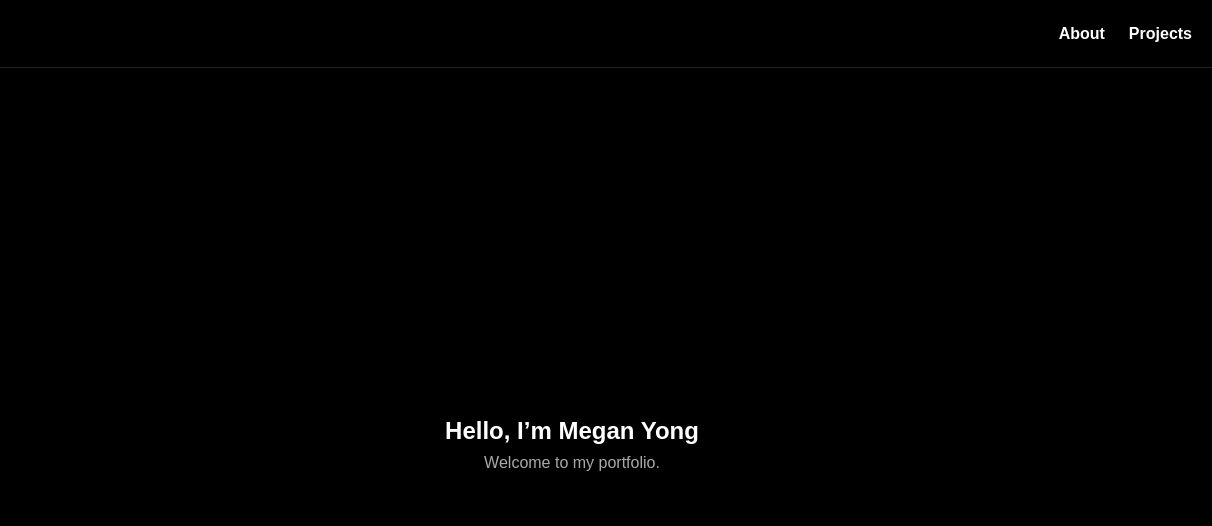
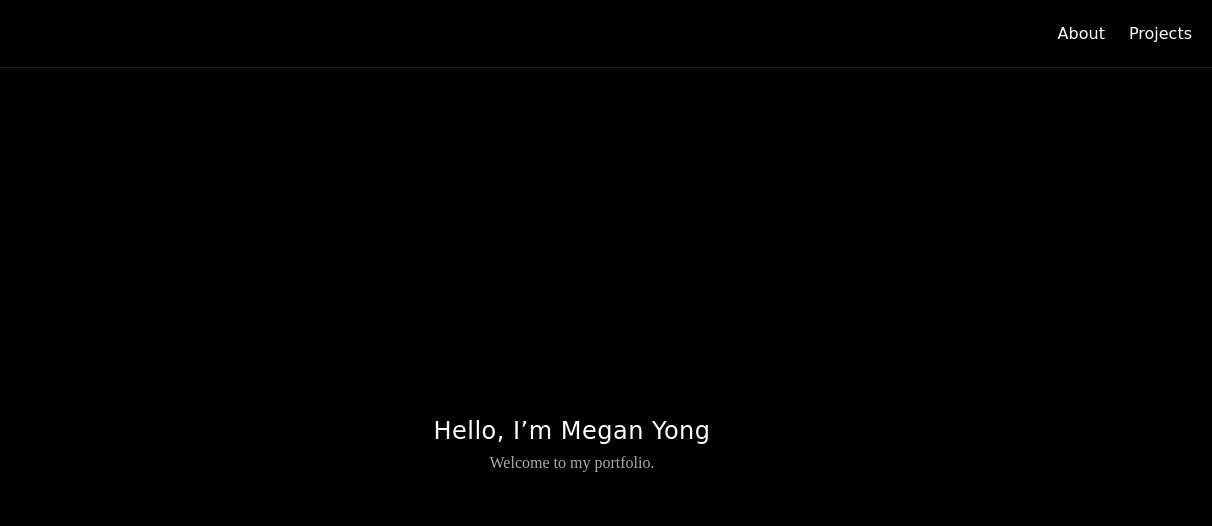
Before and after one commit to megan-yong/megan-yong.github.io, a plain HTML site: page index.html in a window 1280 px wide. Shown: the top 526 px of the page, 68-1280 px from the left. Drawn offline with Linux system fonts and the light colour scheme; a web font is replaced by a local one.

Commit message:
Change font

```diff
--- a/style.css
+++ b/style.css
@@ -19,11 +19,27 @@ html {
   --text-subtle: #aaa;
 }
 
+/* Global typography */
 body {
-  font-family: 'YourCustomFont', sans-serif;
+  font-family: 'Tiro Gurmukhi', serif; /* Default text font */
   line-height: 1.6;
   background: var(--bg-main);
   color: var(--text-main);
+}
+
+/* Logo / headings use Shrikhand */
+.logo-text,
+h1, h2, h3, h4 {
+  font-family: 'Shrikhand', cursive;
+  font-weight: 400;
+  letter-spacing: 0.5px;
+}
+
+/* Paragraphs in lighter gray */
+p {
+  font-family: 'Tiro Gurmukhi', serif;
+  color: var(--text-subtle);
+  font-size: 1rem;
 }
 
 /* Navbar container */
@@ -77,9 +93,10 @@ nav ul {
 }
 
 nav a {
+  font-family: 'Shrikhand', cursive;
   text-decoration: none;
   color: var(--text-main);
-  font-weight: 600;
+  font-weight: 400;
   padding: 0.5rem 0;
   transition: color 0.2s ease;
 }
```
